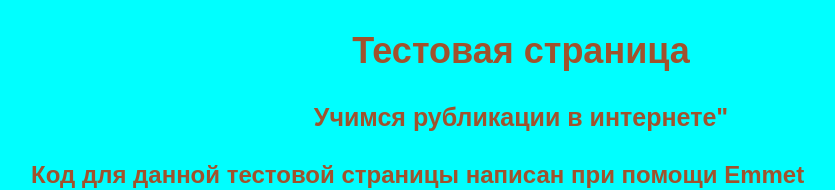
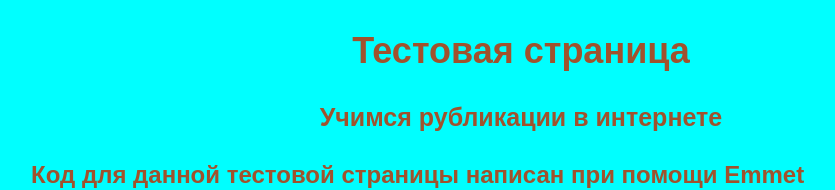
Before and after one commit to shrussr/shrussr.github.io, a plain HTML site: page index.html in a window 1280 px wide. Shown: the top 190 px of the page, without its empty margins (119-954 px from the left). Drawn offline with Linux system fonts and the light colour scheme.

Commit message:
Update index.html

```diff
--- a/index.html
+++ b/index.html
@@ -10,7 +10,7 @@
 <body>
 <main>
     <h1>Тестовая страница</h1>
-    <h2>Учимся рубликации в интернете"</h2>
+    <h2>Учимся рубликации в интернете</h2>
     <section>
         <h2>Код для данной тестовой страницы написан при помощи Emmet</h2>
         <ul>
```
